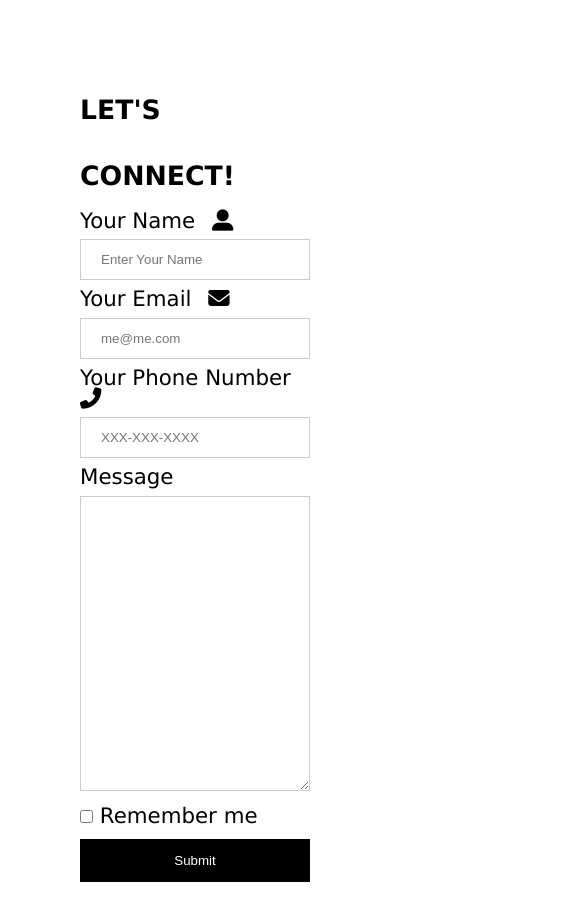
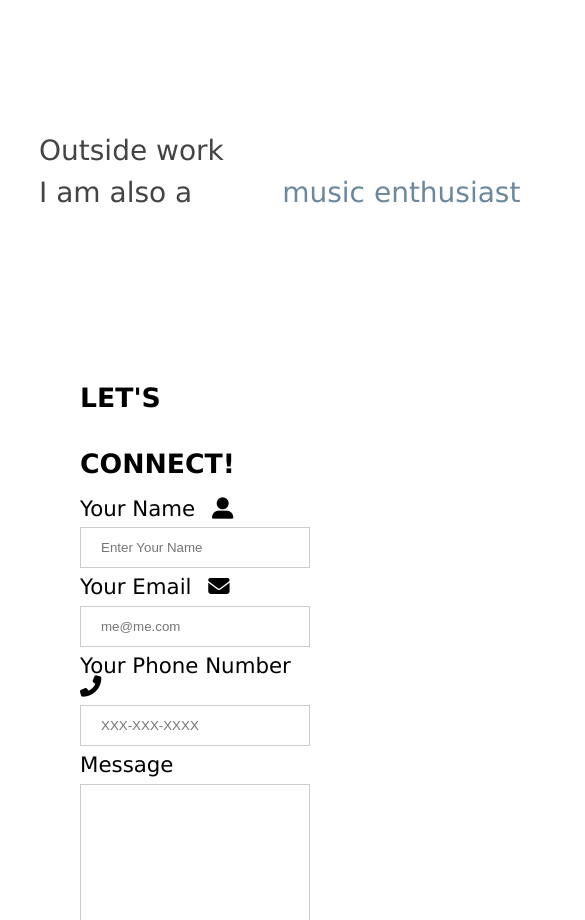
Before and after one commit to zejunwu999/checkpoint2, a plain HTML site: page about.html in a window 390 px wide. Shown: the part 1776-2696 px from the top of the page, 585 px wide, since content can reach past the window. Drawn offline with Linux system fonts and the light colour scheme.

Commit message:
Add files via upload

```diff
--- a/about.html
+++ b/about.html
@@ -54,8 +54,25 @@
 
 		<p>Through my ten-year experience of art learning, I developed the love to create and to
 			form new ideas, while through my academic studies I developed the habits of thinking
-			analytically and following the right process to reach the outcome.<br><br></p>
+			analytically and following the right process to reach the outcome.</p>
 		</div>
+
+		<div class="rw-wrapper">
+			<h2 class="rw-sentence">
+				<span>Outside work</span>
+				<span>I am also a</span>
+				<div class="rw-words rw-words-1">
+					<span>space lover</span>
+					<span>music enthusiast</span>
+					<span>VR gamer</span>
+					<span>art explorer</span>
+					<span>traveler</span>
+					<span>thinker</span>
+				</div>
+			</h2>
+		</div>
+
+		<div></div>
 
 		<div class="form">
 		<form
--- a/css/style.css
+++ b/css/style.css
@@ -195,6 +195,85 @@ form {
     opacity: 0.8;
   }
 
+  .rw-wrapper{
+    display: flex;
+    flex-direction: row;
+    flex-wrap: wrap;
+	width: 80%;
+	position: relative;
+	margin: 110px auto 0 auto;
+	padding: 10px;
+    }
+
+    .rw-sentence{
+        margin: 0;
+        text-align: left;
+        text-shadow: 1px 1px 1px rgba(255,255,255,0.8);
+    }
+
+    .rw-sentence span{
+        color: #444;
+        white-space: nowrap;
+        font-size: 200%;
+        font-weight: normal;
+    }
+
+    .rw-words{
+        display: inline;
+        text-indent: 10px;
+    }
+
+    .rw-words span{
+        position: absolute;
+        opacity: 0;
+        overflow: hidden;
+        width: 100%;
+        color: #6b969d;
+    }
+
+    .rw-words-1 span{
+        animation: rotateWordsFirst 18s linear infinite 0s;
+    }
+    .rw-words-2 span{
+        animation: rotateWordsSecond 18s linear infinite 0s;
+    }
+    .rw-words span:nth-child(2) {
+        animation-delay: 3s;
+        color: #6b889d;
+    }
+    .rw-words span:nth-child(3) {
+        animation-delay: 6s;
+        color: #6b739d;
+    }
+    .rw-words span:nth-child(4) {
+        animation-delay: 9s;
+        color: #7a6b9d;
+    }
+    .rw-words span:nth-child(5) {
+        animation-delay: 12s;
+        color: #8d6b9d;
+    }
+    .rw-words span:nth-child(6) {
+        animation-delay: 15s;
+        color: #9b6b9d;
+    }
+
+    @keyframes rotateWordsFirst {
+        0% { opacity: 1; animation-timing-function: ease-in; height: 0px; }
+        8% { opacity: 1; height: 60px; }
+        19% { opacity: 1; height: 60px; }
+        25% { opacity: 0; height: 60px; }
+        100% { opacity: 0; }
+    }
+
+    @keyframes rotateWordsSecond {
+        0% { opacity: 1; animation-timing-function: ease-in; width: 0px; }
+        10% { opacity: 0.3; width: 0px; }
+        20% { opacity: 1; width: 100%; }
+        27% { opacity: 0; width: 100%; }
+        100% { opacity: 0; }
+    }
+
 @media screen and (max-width: 700px) {
     @keyframes animation {
         0%   {opacity: 0%;}
@@ -280,7 +359,7 @@ form {
 
     img.ccco-process {
         width: 80%;
-        height: 60%;
+        height: 55%;
     }
 
     @media (prefers-reduced-motion) {
@@ -288,4 +367,11 @@ form {
           animation-name: dissolve;
         }
       }
+
+    h2 {
+        font-size: 14px;
+        font-weight: bold;
+        font-family: Verdana, roboto;
+        line-height: 1.5;
+    }
 }
```
Also changed, not shown: meet-you-there.html (+1 -1 lines).
